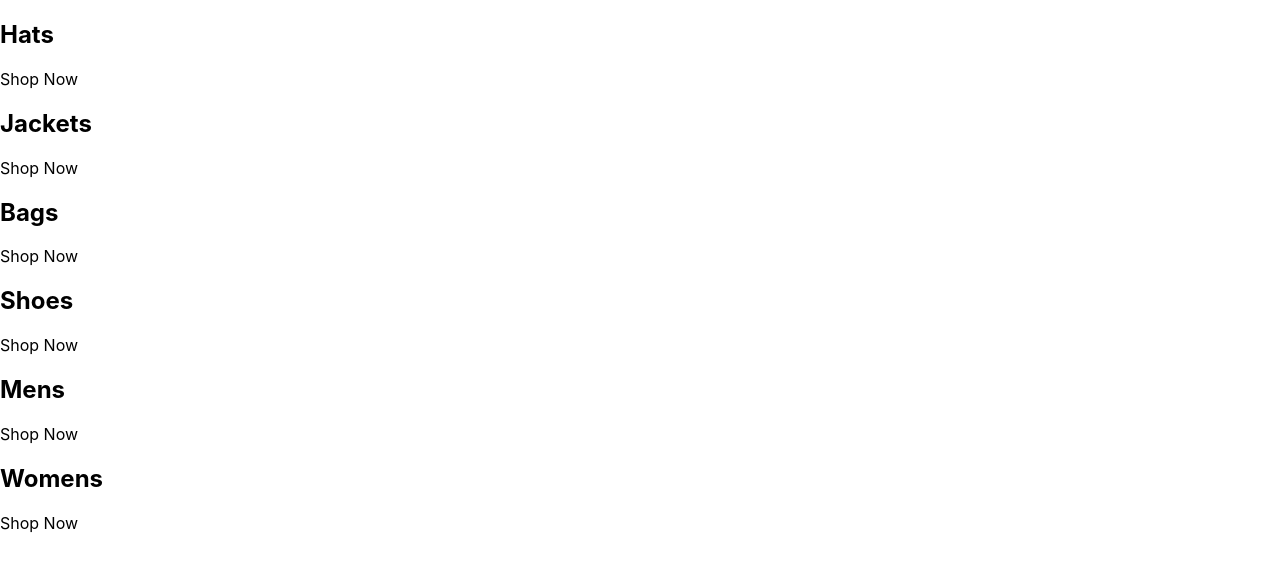
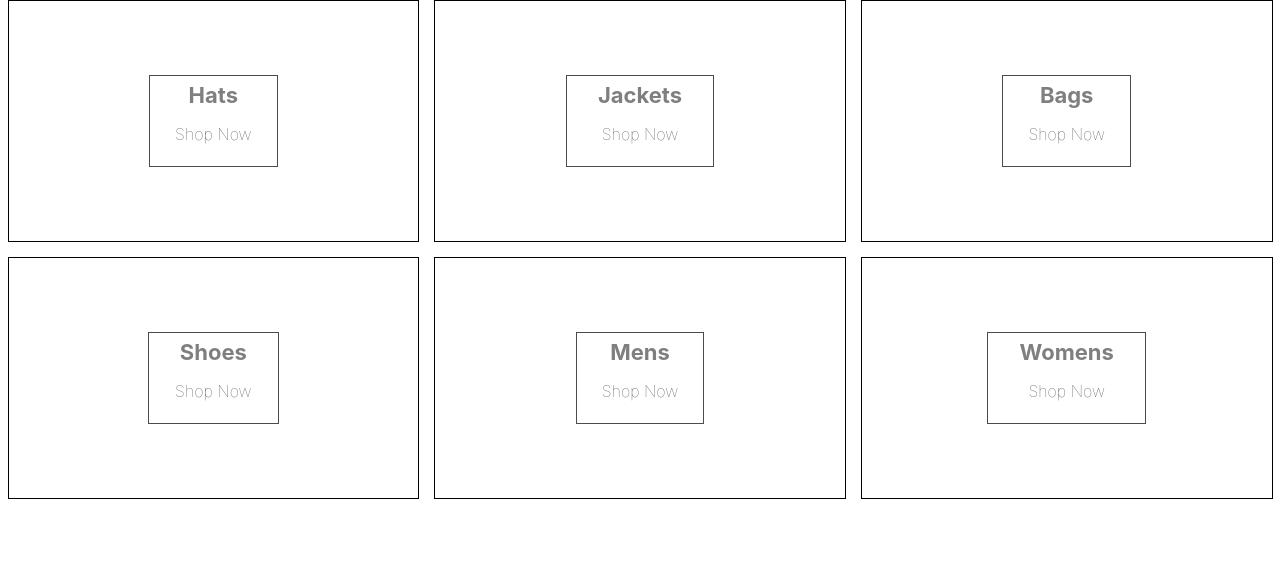
Before and after one commit to Hasan-aga/crwn-clothing, a React (Create React App) app: page / in a window 1280 px wide. Shown: the top 570 px of the page. Built offline with nearby package versions, Linux system fonts and the light colour scheme.

Commit message:
add basic style

```diff
--- a/src/App.js
+++ b/src/App.js
@@ -1,3 +1,5 @@
+import "./categories.styles.scss";
+
 const App = () => {
   const categories = [
     { id: 1, title: "Hats" },
@@ -13,8 +15,10 @@ const App = () => {
         <div key={id} className="category">
           <div className="category-background" />
           {/* <img/> */}
-          <h2>{title}</h2>
-          <p>Shop Now</p>
+          <div className="category-body">
+            <h2>{title}</h2>
+            <p>Shop Now</p>
+          </div>
         </div>
       ))}
     </div>
--- /dev/null
+++ b/src/categories.styles.scss
@@ -0,0 +1,75 @@
+.categories-container {
+  width: 100%;
+  display: flex;
+  flex-wrap: wrap;
+  justify-content: space-between;
+}
+
+.category {
+  min-width: 30%;
+  height: 240px;
+  flex: 1 1 auto;
+  display: flex;
+  align-items: center;
+  justify-content: center;
+  border: 1px solid black;
+  margin: 0 7.5px 15px;
+  overflow: hidden;
+
+  &:hover {
+    cursor: pointer;
+
+    & .background-image {
+      transform: scale(1.1);
+      transition: transform 6s cubic-bezier(0.25, 0.45, 0.45, 0.95);
+    }
+
+    & .category-body-container {
+      opacity: 0.9;
+    }
+  }
+
+  &.large {
+    height: 380px;
+  }
+
+  &:first-child {
+    margin-right: 7.5px;
+  }
+
+  &:last-child {
+    margin-left: 7.5px;
+  }
+
+  .background-image {
+    width: 100%;
+    height: 100%;
+    background-size: cover;
+    background-position: center;
+  }
+
+  .category-body {
+    height: 90px;
+    padding: 0 25px;
+    display: flex;
+    flex-direction: column;
+    align-items: center;
+    justify-content: center;
+    border: 1px solid black;
+    background-color: white;
+    opacity: 0.7;
+    position: absolute;
+
+    h2 {
+      font-weight: bold;
+      margin: 0 6px 0;
+      font-size: 22px;
+      color: #4a4a4a;
+    }
+
+    p {
+      font-weight: lighter;
+      font-size: 16px;
+    }
+  }
+}
```
